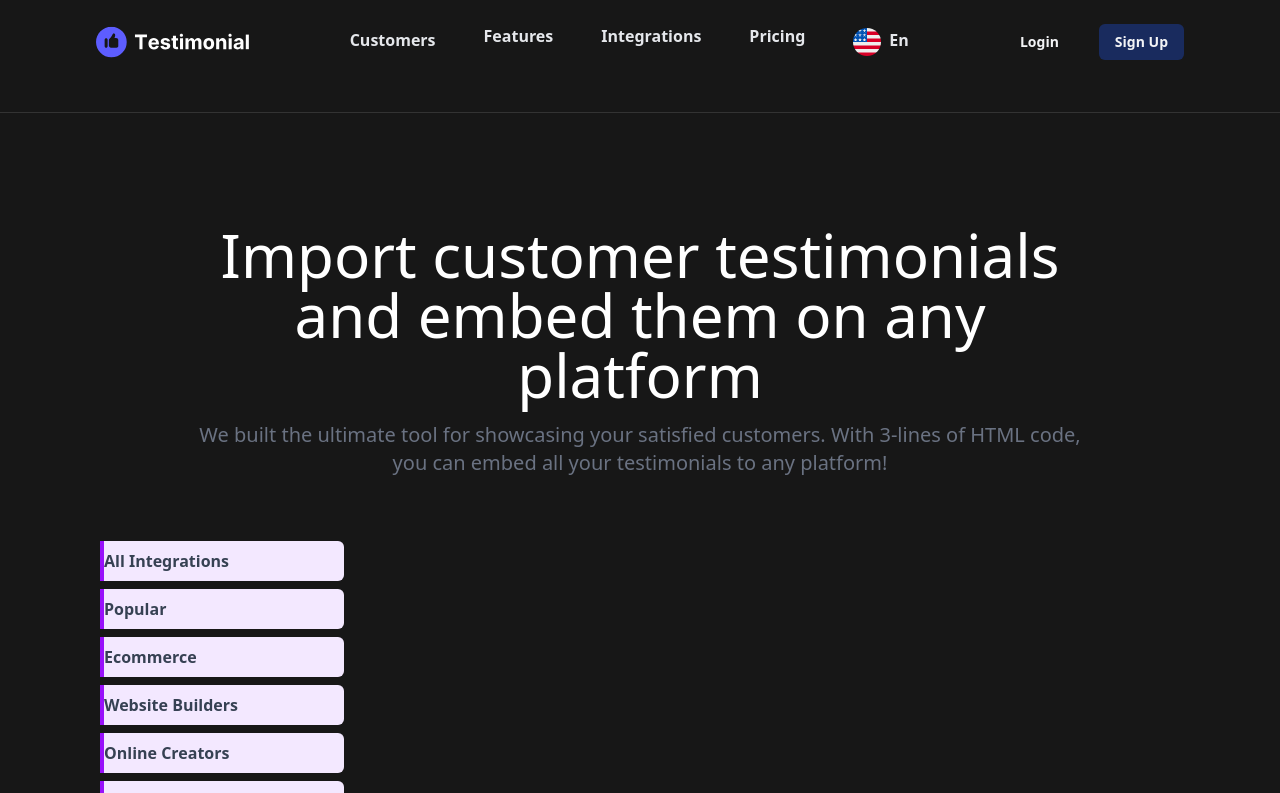
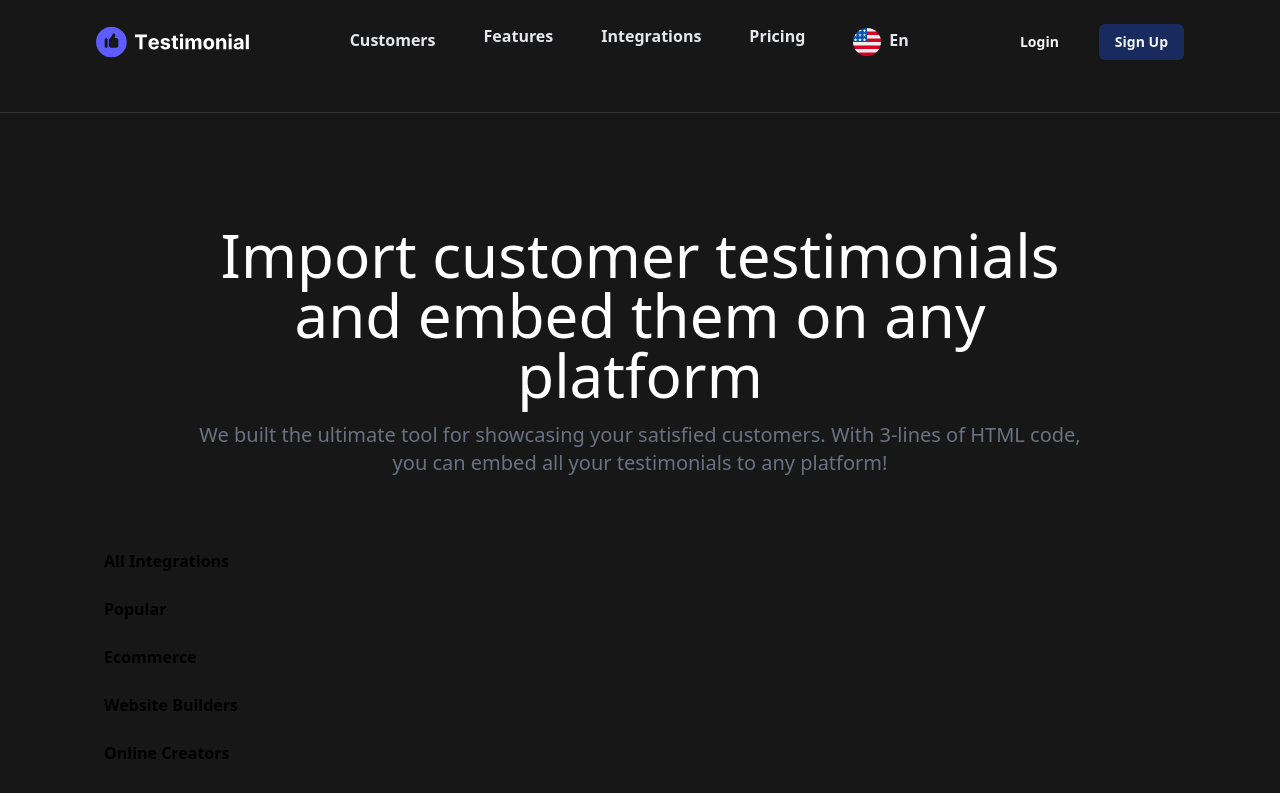
Before and after one commit to manishchaudharycode/TestimonialClone, a React (Vite) app: page /integrations in a window 1280 px wide. Shown: the top 793 px of the page. Built offline with nearby package versions, Linux system fonts and the light colour scheme.

Commit message:
update card

```diff
--- a/src/page/integrations.tsx
+++ b/src/page/integrations.tsx
@@ -9,21 +9,20 @@ function Integration() {
         <div>
             <Navabar/>
         </div>
-        <div className="bg-neutral-900 max-w-6xl mx-auto px-4 sm:px-6 py-12 md:py-20 mt-8">
+        <div className="max-w-6xl mx-auto px-4 sm:px-6 py-12 md:py-20 mt-8 ">
             <div className="max-w-4xl mx-auto text-center pb-16">
                 <h1 className="text-white text-6xl font-medium">Import customer testimonials and embed them on any platform</h1>
                 <p className="text-xl mt-4 text-gray-500">We built the ultimate tool for showcasing your satisfied customers. With 3-lines of HTML code, you can embed all your testimonials to any platform!</p>
             </div>
-            <div className="flex flex-col md:flex-row md:block ">
-                <div className="w-full md:w-64 mb-3 float-left sticky to-5 sidebar ">
+            <div className="flex flex-col md:flex-row md:block  ">
+                <div className="w-full md:w-64 mb-3 float-left sticky to-5 sidebar  ">
                     <div className="relative inline-block text-left z-30 md:hidden w-full">
                         <div>
                             <Button className="admin-options-btn inline-flex justify-between w-full rounded-md border border-gray-300 shadow-sm px-4 py-2 bg-white text0sm font-medium text-gray-700 hover:bg-gray-50 focus:outline-none focus:ring-2 focus:ring-offset-2 focus:ring-offset-gray-100  "></Button>
                         </div>
                     </div>
                     <ul className="list-none space-y-2  hidden md:block">
-                        {appName.map((name , ind) =>( <li key={ind} className="border-l-4 ml-3 font-bold py-2 cursor-pointer bg-purple-100 dark:bg-gray-700 text-gray-700 dark:text-gray-100 border-purple-600 rounded-r-md">{name.text}</li>))}
-
+                        {appName.map((name , ind) =>( <li key={ind} className="border-l-4 ml-3 font-bold py-2 cursor-pointer border-transparent text-gr-600 dark:text-gray-200">{name.text}</li>))}
                     </ul>
                 </div>
                 <div className="widget-list-container w-full  md:px-8 rightsidebarblock  ">
```
